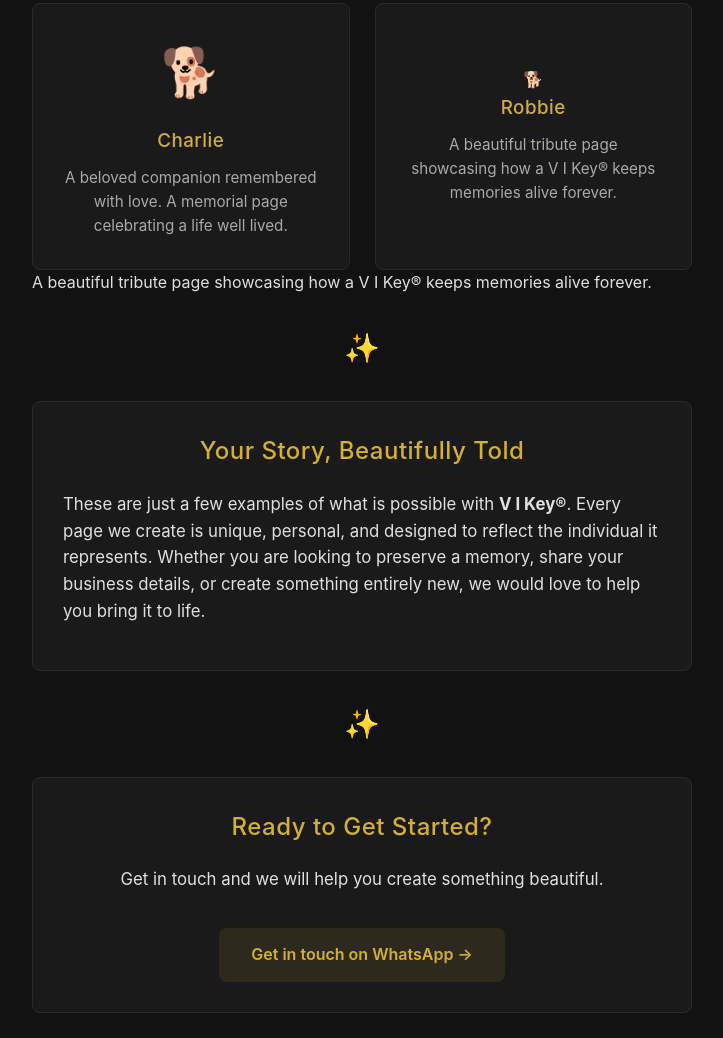
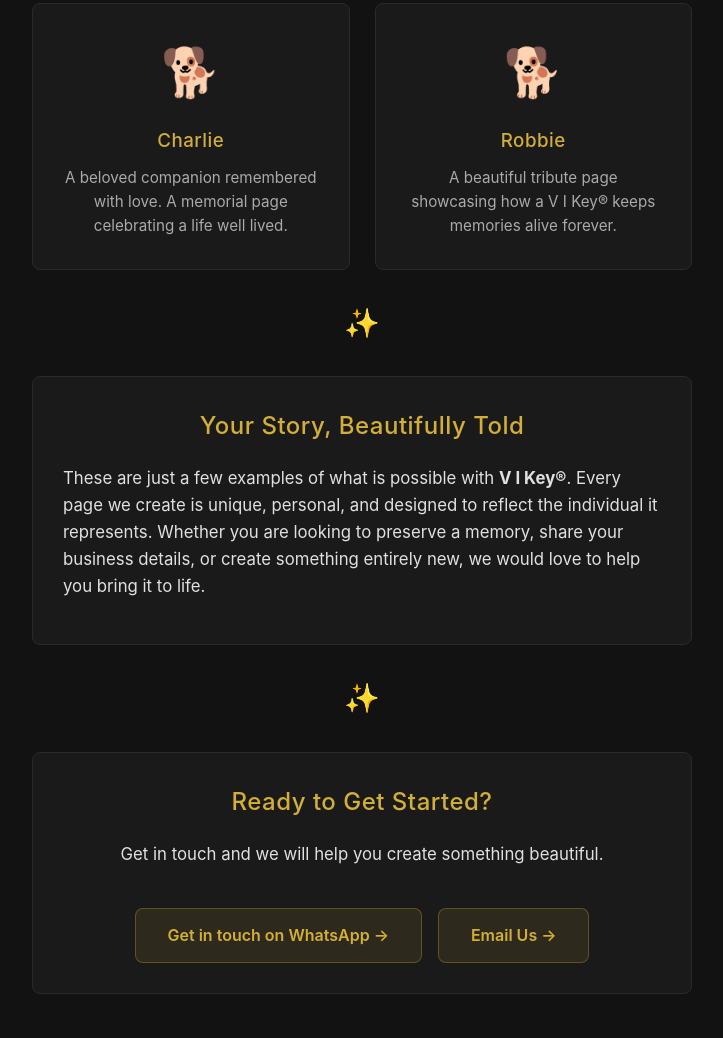
Before and after one commit to brydo/myvikey, a plain HTML site: page showcase/index.html in a window 1280 px wide. Shown: the part 725-1763 px from the top of the page, without its empty margins (278-1001 px from the left). Drawn offline with Linux system fonts and the light colour scheme.

Commit message:
Fix border color and enhance CTA layout
Updated border color and added cta-row class for layout adjustments.

```diff
--- a/showcase/index.html
+++ b/showcase/index.html
@@ -168,7 +168,7 @@
             font-weight: 600;
             color: var(--gold);
             background-color: rgba(212, 175, 55, 0.1);
-            border: 1px solid rgba(212, 175, 55, 0.0.3);
+            border: 1px solid rgba(212, 175, 55, 0.3);
             border-radius: 8px;
             text-decoration: none;
             transition: background-color 0.3s, box-shadow 0.3s;
@@ -177,6 +177,14 @@
         .cta-link:hover {
             background-color: rgba(212, 175, 55, 0.2);
             box-shadow: 0 0 20px rgba(212, 175, 55, 0.15);
+        }
+
+        .cta-row {
+            display: flex;
+            gap: 16px;
+            justify-content: center;
+            flex-wrap: wrap;
+            margin-top: 20px;
         }
 
         /* Tablet */
@@ -261,6 +269,11 @@
                 padding: 24px 20px;
             }
 
+            .cta-row {
+                flex-direction: column;
+                gap: 12px;
+            }
+
             .cta-link {
                 padding: 12px 24px;
                 font-size: 0.95rem;
@@ -304,13 +317,8 @@
                 <p>A beloved companion remembered with love. A memorial page celebrating a life well lived.</p>
             </a>
             <a href="https://myvikey.pages.dev/robbie/" class="sample-card">
-                <div class="service-icon">🐕</div>
+                <div class="sample-icon">🐕</div>
                 <h3>Robbie</h3>
-                <p>A beautiful tribute page showcasing how a V I Key® keeps memories alive forever.</p>
-            </a>
-        </div>
-
-        <div class="divider Robbie</h3>
                 <p>A beautiful tribute page showcasing how a V I Key® keeps memories alive forever.</p>
             </a>
         </div>
@@ -327,7 +335,10 @@
         <section style="text-align:center;">
             <h2>Ready to Get Started?</h2>
             <p>Get in touch and we will help you create something beautiful.</p>
-            <a href="https://wa.me/447526345287?text=Hi%2C%20I'd%20like%20to%20know%20more%20about%20V%20I%20Key" class="cta-link" target="_blank" rel="noopener noreferrer">Get in touch on WhatsApp →</a>
+            <div class="cta-row">
+                <a href="https://wa.me/447526345287?text=Hi%2C%20I'd%20like%20to%20know%20more%20about%20V%20I%20Key" class="cta-link" target="_blank" rel="noopener noreferrer">Get in touch on WhatsApp →</a>
+                <a href="mailto:vikeyshop@outlook.com" class="cta-link">Email Us →</a>
+            </div>
         </section>
     </div>
 
```
